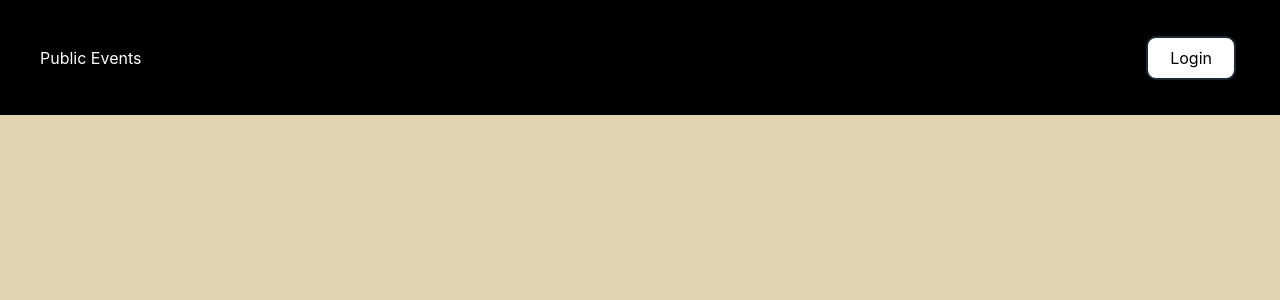
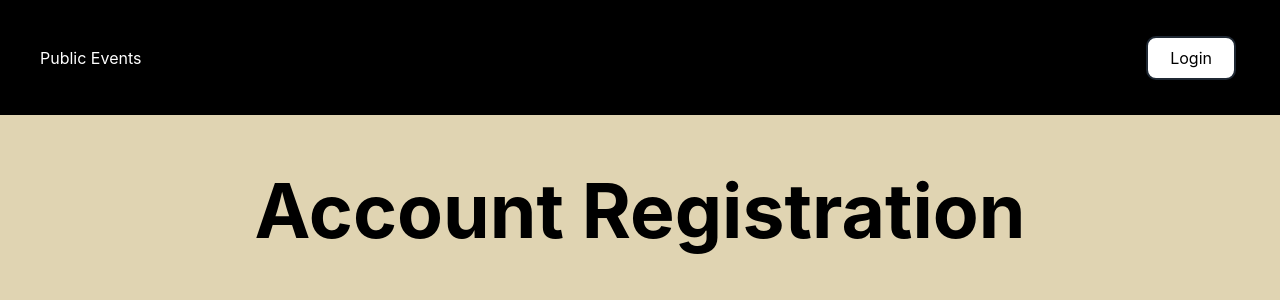
Before and after one commit to Jess0420/appCOP4710, a React (Create React App) app: page /register in a window 1280 px wide. Before the commit this address had no page. Shown: the top 300 px of the page. Built offline with nearby package versions, Linux system fonts and the light colour scheme.

Commit message:
some more front end changes

```diff
--- a/src/App.js
+++ b/src/App.js
@@ -3,6 +3,7 @@ import {BrowserRouter, Route, Routes} from 'react-router-dom';
 import {react} from 'react';
 import Home from './pages/home';
 import Login from './pages/login';
+import Register from './pages/register';
 import Navbar from './components/navbar';
 
 function App() {
@@ -12,6 +13,7 @@ function App() {
     <Routes>
     <Route path='/' element={<Home/>} />
     <Route path='/login' element={<Login/>}/>
+    <Route path='/register' element={<Register/>}/>
     </Routes>
     </BrowserRouter>
   );
--- a/src/pages/login.js
+++ b/src/pages/login.js
@@ -1,8 +1,16 @@
 import React, {useState} from "react";
+import { useNavigate } from "react-router-dom";
 import '../stylesheets/login.css'
 function Login() {
     const [username, setUsername] = useState("");
     const [password, setPassword] = useState("");
+
+    let navigate = useNavigate()
+
+    const routeToRegister = () => {
+      navigate('/register');
+    };
+
     return (
         <div className='container'>
         <h1 className="text">Account Login!</h1>
@@ -17,7 +25,7 @@ function Login() {
        onChange={(e) => {setPassword(e.target.value);
        }}></input>
       <button className= "loginButton">Login</button>
-      <button className="registerButton">New here? Click here to register</button>
+      <button className="registerButton" onClick={routeToRegister}>New here? Click here to register</button>
 
         </div>
     )
--- a/src/pages/register.js
+++ b/src/pages/register.js
@@ -0,0 +1,10 @@
+import '../stylesheets/App.css'
+import '../stylesheets/register.css'
+function Register() {
+return (
+    <div className='register'>
+    <h1 className='text'>Account Registration</h1>
+    </div>
+)
+}
+export default Register;
--- /dev/null
+++ b/src/stylesheets/register.css
@@ -0,0 +1,12 @@
+.text {
+    color: black;
+    font-size:75px;
+    justify-content: center;
+    align-self: center;
+  }
+
+.register {
+    display: flex;
+    justify-content: center;
+    flex-direction: column;
+  }
```
